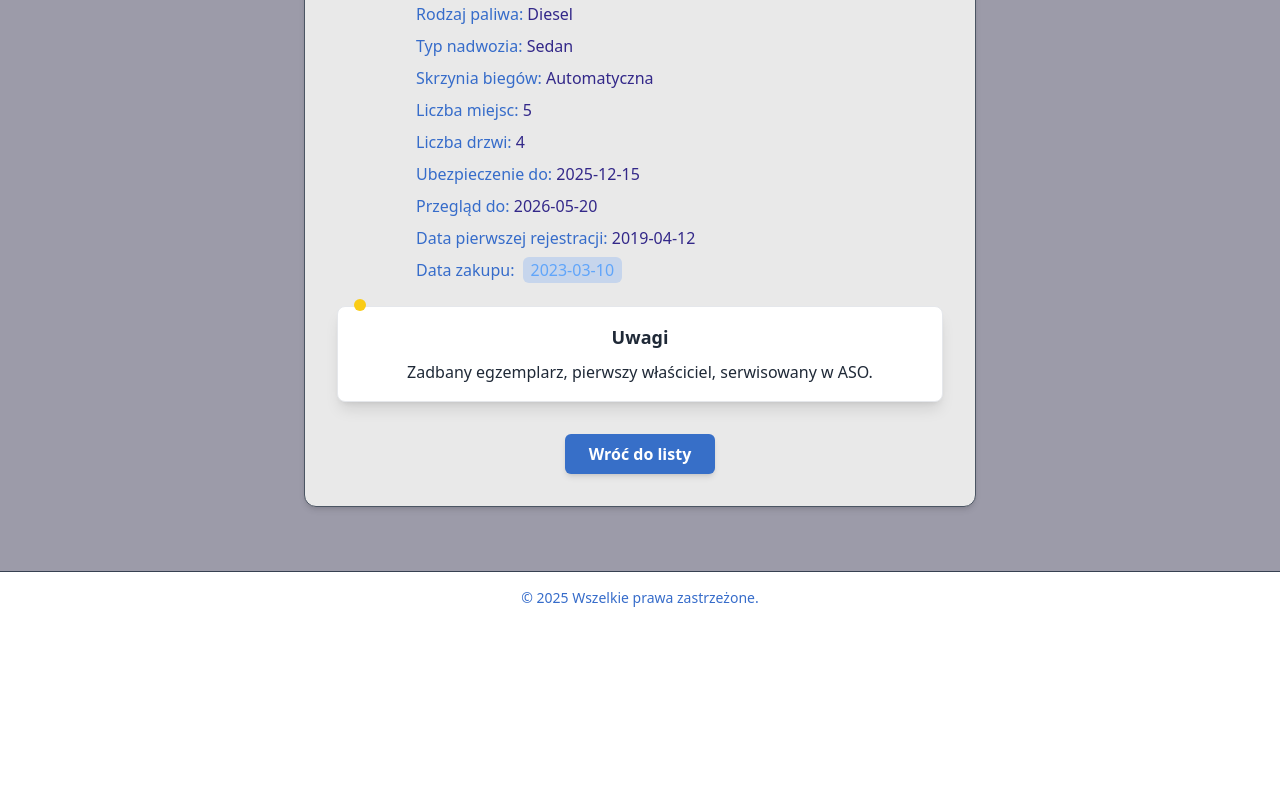
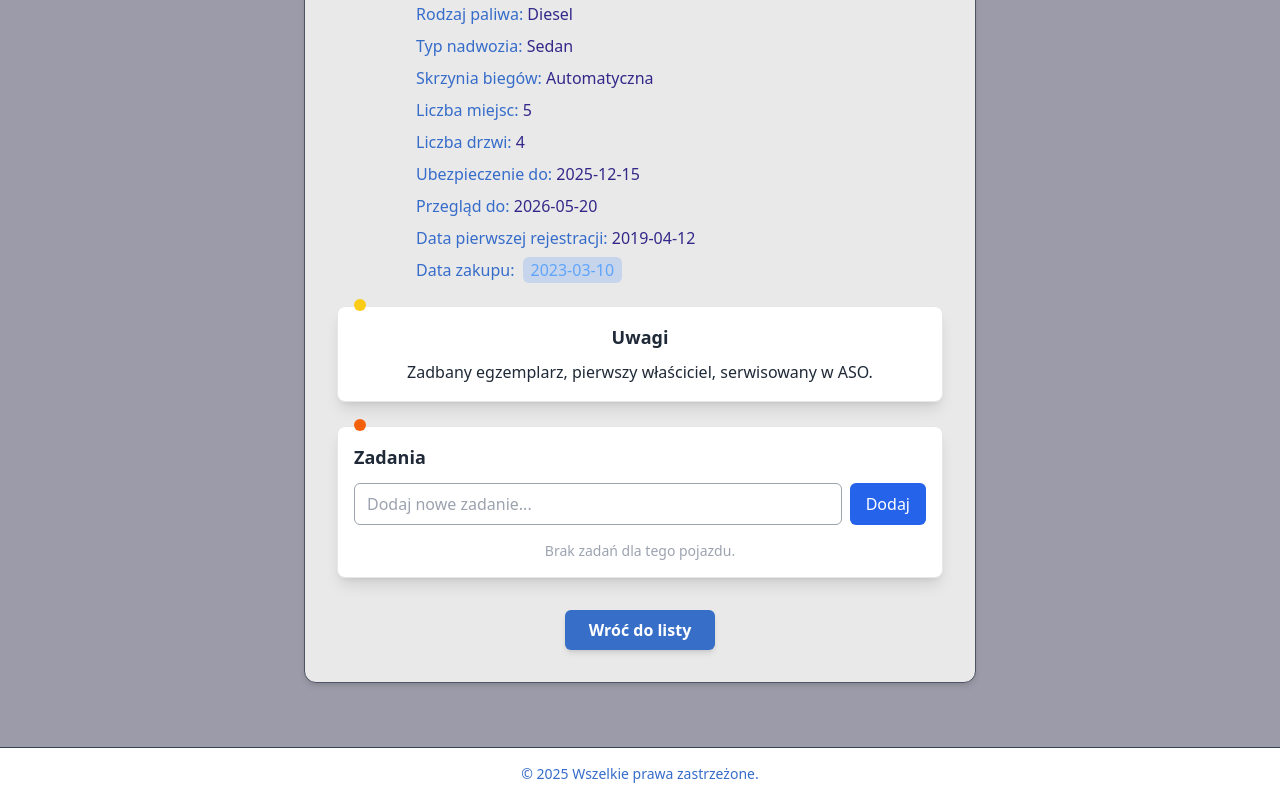
Before and after one commit to Gabecznik/KupieTwojaBryke, a React (Vite) app: page /list/1 in a window 1280 px wide. Shown: the part 816-1616 px from the top of the page. Before the commit the page ends 1440 px from the top, so only its background shows below. Built offline with nearby package versions, Linux system fonts and the light colour scheme.

Commit message:
car cart

```diff
--- a/src/components/CarDetails/CarDetails.tsx
+++ b/src/components/CarDetails/CarDetails.tsx
@@ -1,5 +1,6 @@
 import { useParams, Link } from "react-router-dom";
-import cars from "../../../public/api/cars.json"; // dostosuj ścieżkę
+import cars from "../../../public/api/cars.json";
+import { CarTasks } from "../CarTasks/CarTasks";
 
 export function CarDetails() {
   const { id } = useParams<{ id: string }>();
@@ -82,7 +83,10 @@ export function CarDetails() {
             </div>
         )}
 
+    {/* Zadania */}
+        <CarTasks carId={Number(car.id)} />
 
+    {/* Back button */}
             <div className="mt-4 flex justify-center">
                 <Link to="/list"
                     className="mt-4 w-full md:w-auto text-center bg-primary hover:bg-blue-700
@@ -92,6 +96,7 @@ export function CarDetails() {
                     Wróć do listy
                 </Link>
             </div>
+
         </div>
     </div>
   );
--- a/src/components/CarForm/CarForm.tsx
+++ b/src/components/CarForm/CarForm.tsx
@@ -1,4 +1,3 @@
-import React from "react";
 import { useForm } from "react-hook-form";
 import type { Car } from "../../types/Car";
 
--- /dev/null
+++ b/src/components/CarTasks/CarTasks.tsx
@@ -0,0 +1,125 @@
+import { useState, useEffect } from "react";
+
+type Task = {
+  id: number;
+  carId: number;
+  text: string;
+  done: boolean;
+};
+
+type Props = {
+  carId: number;
+};
+
+
+export function CarTasks({ carId }: Props) {
+  const [tasks, setTasks] = useState<Task[]>(() => {
+    const saved = localStorage.getItem("tasks");
+    return saved ? JSON.parse(saved) : [];
+});
+
+const [newTask, setNewTask] = useState("");
+
+useEffect(() => {
+    localStorage.setItem("tasks", JSON.stringify(tasks));
+  }, [tasks]);
+
+const carTasks = tasks.filter((t) => t.carId === carId);
+
+const toggleTask = (id: number) => {
+    setTasks((prev) =>
+      prev.map((t) => (t.id === id ? { ...t, done: !t.done } : t))
+    );
+  };
+
+const addTask = () => {
+    if (!newTask.trim()) return;
+    const newEntry: Task = {
+      id: Date.now(),
+      carId,
+      text: newTask.trim(),
+      done: false,
+    };
+    setTasks((prev) => [...prev, newEntry]);
+    setNewTask("");
+  };
+
+const removeTask = (id: number) => {
+    setTasks((prev) => prev.filter((t) => t.id !== id));
+  };
+
+  return (
+    <div
+      className="relative w-full bg-white text-gray-800 p-4 rounded-lg shadow-lg mt-6
+                border border-gray-200
+                before:content-['']
+                before:absolute
+                before:-top-2
+                before:left-4
+                before:w-3
+                before:h-3
+                before:rounded-full
+                before:bg-orangeAccent"
+    >
+      <div className="flex justify-between items-center mb-3">
+        <h2 className="text-lg font-semibold">Zadania</h2>
+      </div>
+
+      {/*  Pole do dodania nowego zadania */}
+      <div className="flex gap-2 mb-4">
+        <input
+          type="text"
+          value={newTask}
+          onChange={(e) => setNewTask(e.target.value)}
+          placeholder="Dodaj nowe zadanie..."
+          className="flex-1 px-3 py-2 rounded-md border border-gray-400 focus:ring-2 focus:ring-blue-500 outline-none"
+        />
+        <button
+          onClick={addTask}
+          className="bg-blue-600 hover:bg-blue-700 text-white px-4 py-2 rounded-md font-medium"
+        >
+          Dodaj
+        </button>
+      </div>
+
+      {/*  Lista zadań */}
+      <ul className="space-y-2">
+        {carTasks.map((task) => (
+          <li
+            key={task.id}
+            className="flex items-center justify-between p-2 bg-gray-50 rounded-md"
+          >
+            <label className="flex items-center gap-3 cursor-pointer w-full">
+              <input
+                type="checkbox"
+                checked={task.done}
+                onChange={() => toggleTask(task.id)}
+                className="w-4 h-4 accent-blue-600"
+              />
+              <span
+                className={`flex-1 ${
+                  task.done ? "line-through text-gray-400" : "text-gray-800"
+                }`}
+              >
+                {task.text}
+              </span>
+            </label>
+            <button
+              onClick={() => removeTask(task.id)}
+              className="text-red-500 hover:text-red-700 text-sm ml-2"
+            >
+              ✕
+            </button>
+          </li>
+        ))}
+      </ul>
+
+      {/*  Gdy brak zadań */}
+      {carTasks.length === 0 && (
+        <p className="text-gray-400 text-sm text-center">
+          Brak zadań dla tego pojazdu.
+        </p>
+      )}
+    </div>
+  );
+}
--- a/tailwind.config.js
+++ b/tailwind.config.js
@@ -11,7 +11,7 @@ export default {
       surface: "#e9e9e9ff",
       primary: "#376fc8ff",
       accent: "#facc15",
-      orangeAccent: "#f59e0b",
+      orangeAccent: "#f5610bff",
       textMain: "#151134ff",
       textMuted: "#366ccaff",
       textPlain: "#332889ff",
```
Also changed, not shown: public/api/tasks.json (added, +12 -0 lines). Lines whose indentation alone changed are shown as unchanged.
